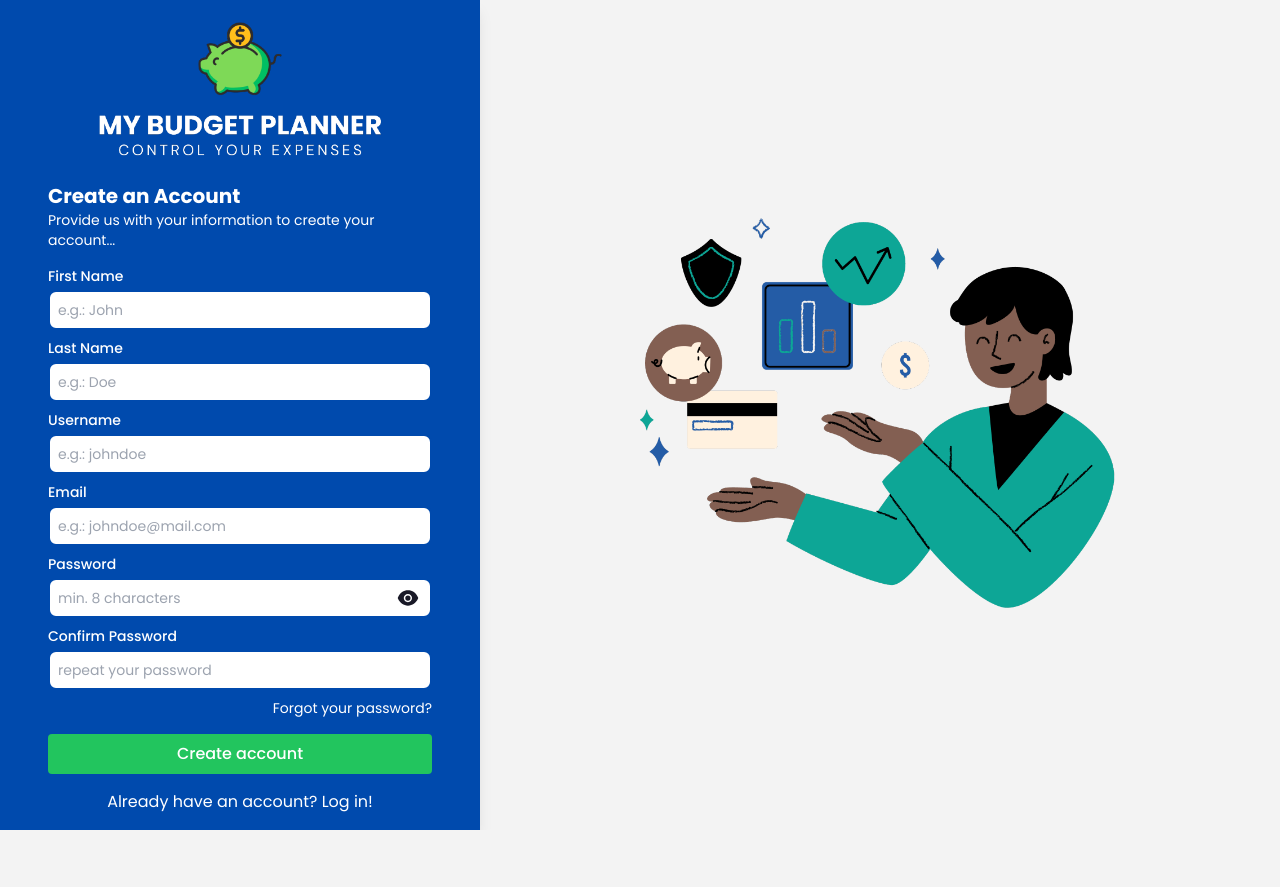
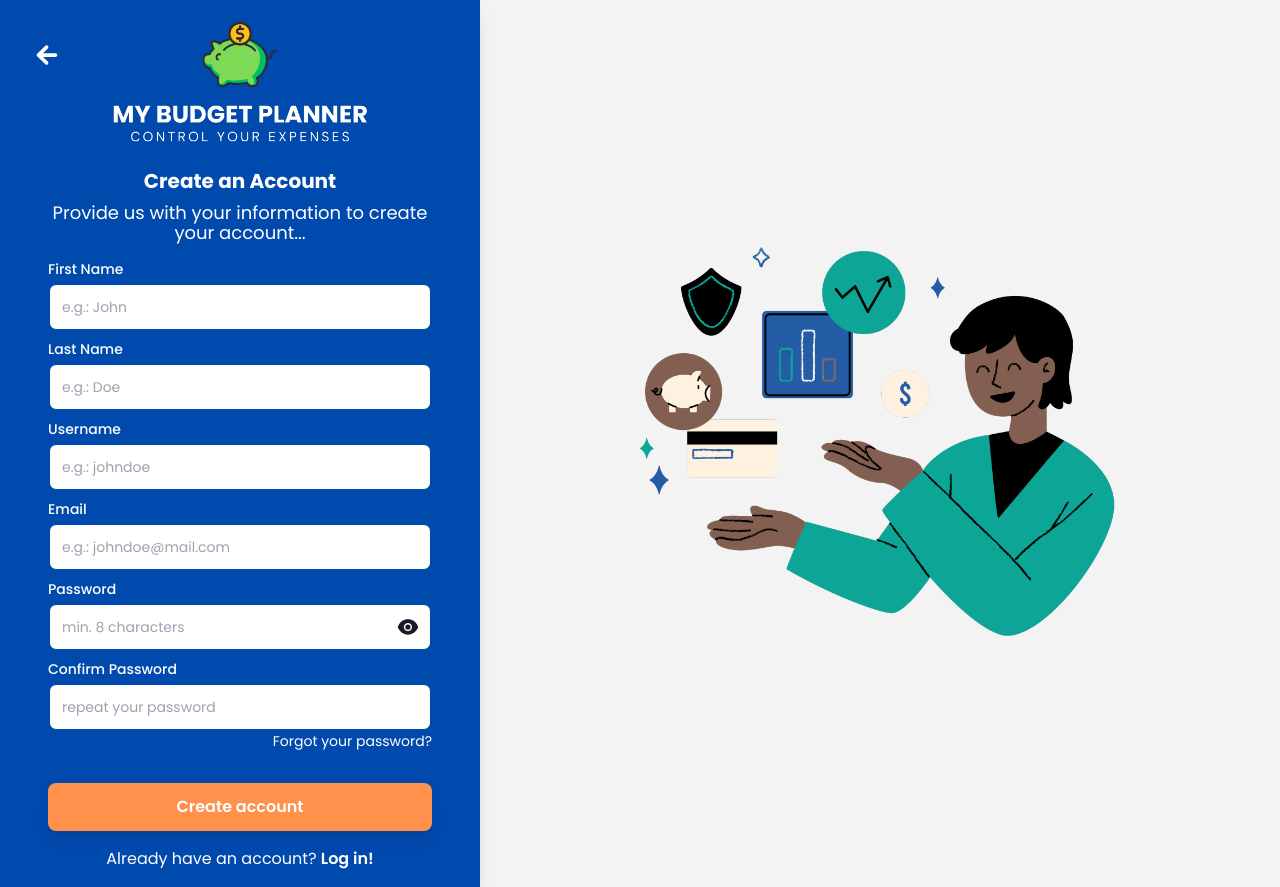
Before and after one commit to misalima/my-budget-planner-frontend, a Next.js app: page /register in a window 1280 px wide. Before the commit the page ends 830 px from the top, so only its background shows below. Built offline with nearby package versions, Linux system fonts and the light colour scheme.

Commit message:
adjusted register page, and added back button in both pages

```diff
--- a/src/app/(authenticate)/layout.tsx
+++ b/src/app/(authenticate)/layout.tsx
@@ -23,9 +23,11 @@ export default function RootLayout({
   return (
     <html lang="en">
       <body className={poppins.className}>
-        <div className="grid grid-cols-8 w-screen h-screen">
+        <div className="grid md:grid-cols-8 w-screen h-screen">
           {children}
-          <HeroImageRight />
+          <div className="hidden md:flex md:col-span-5 md:justify-center md:items-center">
+            <HeroImageRight />
+          </div>
         </div>
       </body>
     </html>
--- a/src/app/(authenticate)/login/page.tsx
+++ b/src/app/(authenticate)/login/page.tsx
@@ -3,11 +3,26 @@ import LoginForm from "@/components/LoginForm";
 import Image from "next/image";
 import Link from "next/link";
 import React from "react";
+import { IoMdArrowRoundBack } from "react-icons/io";
+import { useRouter } from "next/navigation";
+const LoginView = () => {
+  const router = useRouter();
 
-const LoginView = () => {
+  const goBack = () => {
+    router.back(); // Navigates to the previous page in the browser history
+  };
+
   return (
     <div className="h-full col-span-3 shadow-lg w-full flex flex-col justify-center items-center bg-blue">
-      <Link href={"/home"}>
+      <button
+        onClick={goBack}
+        className="flex absolute items-center p-2 text-white rounded-3xl top-8 left-6 hover:bg-orange-600 transition"
+        aria-label="Go back"
+      >
+        <IoMdArrowRoundBack className="text-3xl text-white " />
+      </button>
+
+      <Link href={"/"}>
         <Image
           alt="homepage-art"
           src={"/images/logo-center-white.png"}
--- a/src/app/(authenticate)/register/page.tsx
+++ b/src/app/(authenticate)/register/page.tsx
@@ -1,10 +1,18 @@
 "use client"
 import RegisterForm from "@/components/RegisterForm";
+import { useRouter } from "next/navigation";
 import React, { useState } from "react";
+import { IoMdArrowRoundBack } from "react-icons/io";
 
 const RegisterView: React.FC = () => {
   const [username, setUsername] = useState("");
   const [password, setPassword] = useState("");
+
+  const router = useRouter();
+
+  const goBack = () => {
+    router.back(); // Navigates to the previous page in the browser history
+  };
 
   const handleRegister = (e: React.FormEvent) => {
     e.preventDefault();
@@ -15,6 +23,13 @@ const RegisterView: React.FC = () => {
   return (
     <div className="h-full col-span-3 shadow-lg w-full flex justify-center items-center bg-blue">
 
+            <button
+              onClick={goBack}
+              className="flex absolute items-center p-2 text-white rounded-3xl top-8 left-6 hover:bg-orange-600 transition"
+              aria-label="Go back"
+            >
+              <IoMdArrowRoundBack className="text-3xl text-white " />
+            </button>
       <RegisterForm />
     </div>
   );
--- a/src/components/LoginForm/index.tsx
+++ b/src/components/LoginForm/index.tsx
@@ -3,6 +3,7 @@ import { useState } from "react";
 import { useForm } from "react-hook-form";
 import { AiFillEye, AiFillEyeInvisible } from "react-icons/ai";
 import Link from "next/link";
+
 
 type LoginFormInputs = {
   email: string;
--- a/src/components/RegisterForm/index.tsx
+++ b/src/components/RegisterForm/index.tsx
@@ -20,7 +20,7 @@ const RegisterForm = () => {
     register,
     handleSubmit,
     formState: { errors },
-    watch, // <-- Added watch here
+    watch,
   } = useForm<RegisterFormInputs>();
 
   const onSubmit = (data: RegisterFormInputs) => {
@@ -35,7 +35,7 @@ const RegisterForm = () => {
             <Image
               src="/images/logo-center-white.png"
               alt="logo.png"
-              width={300}
+              width={270}
               height={50}
             />
           </Link>
@@ -46,8 +46,10 @@ const RegisterForm = () => {
         onSubmit={handleSubmit(onSubmit)}
         className="px-8 py-4 w-full max-w-md"
       >
-        <h2 className="text-xl font-bold text-white">Create an Account</h2>
-        <p className="text-sm text-white mb-4">
+        <h2 className="text-xl font-bold text-white text-center mb-2">
+          Create an Account
+        </h2>
+        <p className="text-lg text-white mb-4 text-center leading-5">
           Provide us with your information to create your account...
         </p>
 
@@ -66,7 +68,7 @@ const RegisterForm = () => {
             {...register("firstName", {
               required: "First name is required",
             })}
-            className={`text-sm w-full p-2 border border-2 ${
+            className={`text-sm w-full p-3 border border-2 ${
               errors.firstName ? "border-red-500" : "border-blue"
             } rounded-lg focus:outline-none`}
           />
@@ -92,7 +94,7 @@ const RegisterForm = () => {
             {...register("lastName", {
               required: "Last name is required",
             })}
-            className={`text-sm w-full p-2 border border-2 ${
+            className={`text-sm w-full p-3 border border-2 ${
               errors.lastName ? "border-red-500" : "border-blue"
             } rounded-lg focus:outline-none`}
           />
@@ -118,7 +120,7 @@ const RegisterForm = () => {
             {...register("username", {
               required: "Username is required",
             })}
-            className={`text-sm w-full p-2 border border-2 ${
+            className={`text-sm w-full p-3 border border-2 ${
               errors.username ? "border-red-500" : "border-blue"
             } rounded-lg focus:outline-none`}
           />
@@ -148,7 +150,7 @@ const RegisterForm = () => {
                 message: "Enter a valid email address",
               },
             })}
-            className={`text-sm w-full p-2 border border-2 ${
+            className={`text-sm w-full p-3 border border-2 ${
               errors.email ? "border-red-500" : "border-blue"
             } rounded-lg focus:outline-none`}
           />
@@ -176,7 +178,7 @@ const RegisterForm = () => {
                 message: "Password must be at least 8 characters",
               },
             })}
-            className={`text-sm w-full p-2 border border-2 ${
+            className={`text-sm w-full p-3 border border-2 ${
               errors.password ? "border-red-500" : "border-blue"
             } rounded-lg focus:outline-none`}
           />
@@ -214,7 +216,7 @@ const RegisterForm = () => {
               validate: (value) =>
                 value === watch("password") || "Passwords do not match",
             })}
-            className={`text-sm w-full p-2 border border-2 ${
+            className={`text-sm w-full p-3 border border-2 ${
               errors.confirmPassword ? "border-red-500" : "border-blue"
             } rounded-lg focus:outline-none`}
           />
@@ -228,7 +230,7 @@ const RegisterForm = () => {
         {/* Forgot Password Link */}
         <div className="mb-4 text-right">
           <Link href="/forgot-password">
-            <p className="text-sm text-blue-500 hover:underline text-white">
+            <p className="text-sm text-blue-500 hover:underline text-white -mt-2">
               Forgot your password?
             </p>
           </Link>
@@ -237,7 +239,7 @@ const RegisterForm = () => {
         {/* Submit Button */}
         <button
           type="submit"
-          className="w-full bg-green-500 text-white font-medium py-2 rounded hover:bg-green-600 transition duration-200"
+          className="mt-4 w-full bg-orange text-white shadow-lg font-semibold py-3 rounded-lg hover:bg-orange-600 hover:shadow-xl transition duration-200"
         >
           Create account
         </button>
@@ -245,9 +247,9 @@ const RegisterForm = () => {
         {/* Register Link */}
         <div className="mt-4 text-center text-white">
           <p>
-            Already have an account? {" "}
+            Already have an account?{" "}
             <Link href="/login">
-              <span className="text-blue-500 hover:underline">
+              <span className="text-white font-semibold hover:underline">
                 Log in!
               </span>
             </Link>
```
